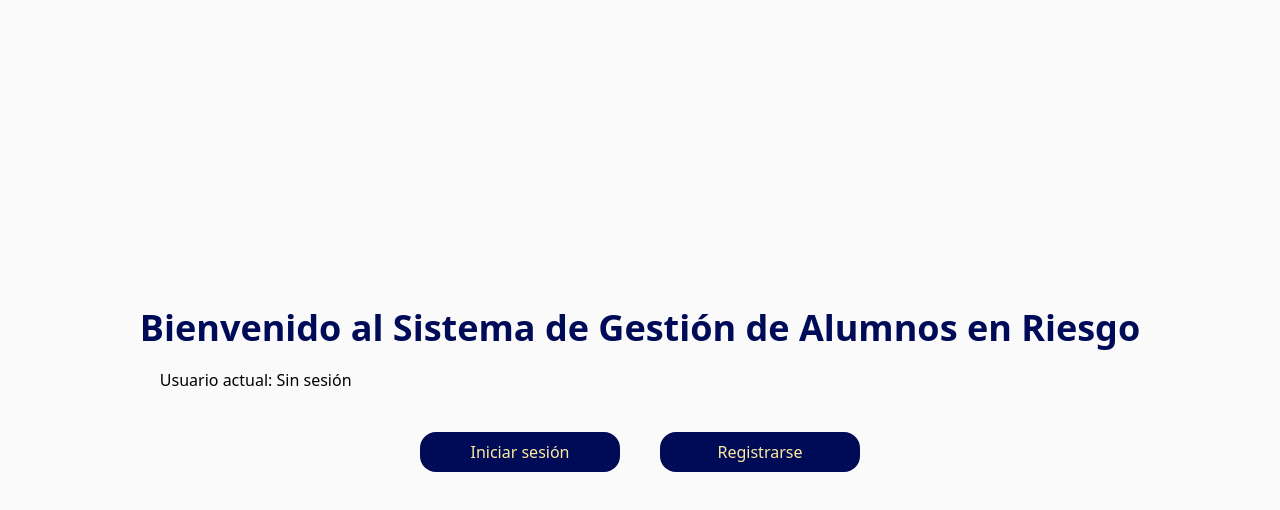
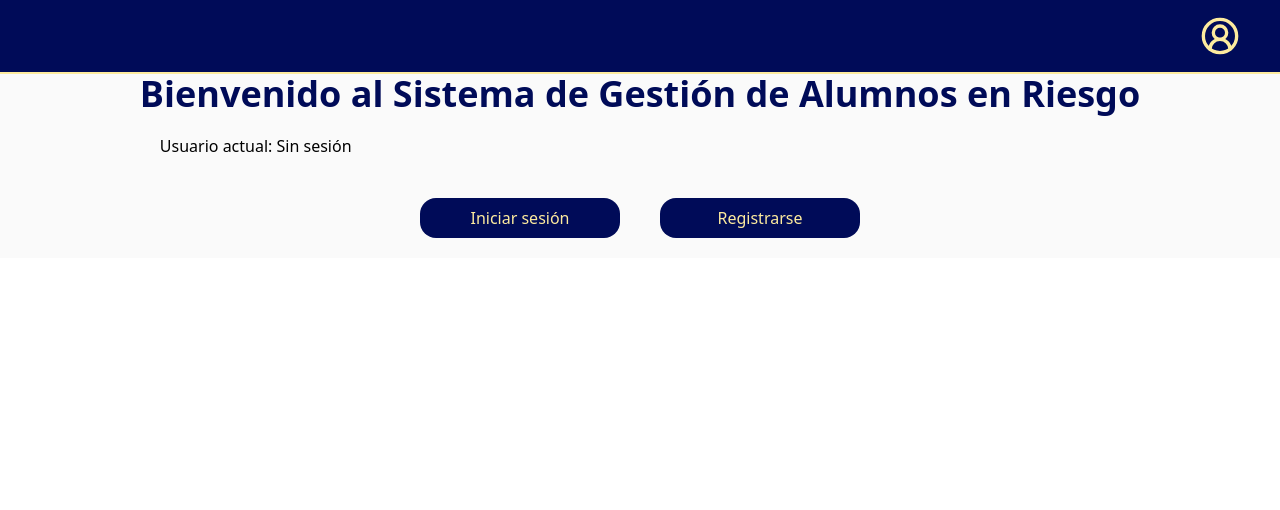
Before and after one commit to EddieReynosoR/SistemaAlumnosRiesgos, a React (Vite) app: page / in a window 1280 px wide. Shown: the top 510 px of the page. Built offline with nearby package versions, Linux system fonts and the light colour scheme; no server answers.

Commit message:
settings global

```diff
--- a/src/components/Settings.tsx
+++ b/src/components/Settings.tsx
@@ -1,5 +1,3 @@
-"use client";
-
 import { useEffect, useState } from "react";
 import {
   Dialog,
@@ -14,9 +12,10 @@ import { Label } from "@/components/ui/label";
 import supabase from "../utils/supabaseClient";
 import { useNavigate } from "react-router";
 import { enableAutomaticTTS, disableAutomaticTTS } from "../utils/ttsAuto";
+import { useSession } from "../context/SessionContext";
 
 export default function Settings() {
-
+  const { session } = useSession();
   const [section, setSection] = useState("accesibilidad");
   const [subSection, setSubSection] = useState<"pantalla" | "sonido">("pantalla");
 
@@ -300,15 +299,17 @@ export default function Settings() {
             >
               Accesibilidad
             </button>
+            {session?(
 
-            <button
+              <button
               onClick={() => handleSection("perfil")}
               className={`block px-4 py-2 rounded transition-colors duration-200 ${
                 PerfilActive ? "bg-neutral text-primary font-semibold shadow-md" : "hover:bg-neutral hover:text-primary"
-              }`}
-            >
+                }`}
+                >
               Perfil
             </button>
+            ):null}
 
           </aside>
 
--- a/src/pages/HomePage.tsx
+++ b/src/pages/HomePage.tsx
@@ -1,11 +1,16 @@
-import { Link} from "react-router-dom";
+import { Link } from "react-router-dom";
 import supabase from "../utils/supabaseClient";
 import { useSession } from "../context/SessionContext";
+import Settings from "@/components/Settings";
 
 const HomePage = () => {
   const { session } = useSession();
   return (
-    <main className=" bg-primary-foreground min-h-screen flex flex-col items-center justify-center">
+    <main className="min-h-screen">
+      <nav className="p-4 flex justify-end bg-primary text-neutral border-b-2 ">
+        <Settings />
+      </nav>
+      <div className=" bg-primary-foreground  flex flex-col items-center justify-center">
         <section className="">
           <h1 className="text-4xl font-bold mb-4 text-center text-primary">
             Bienvenido al Sistema de Gestión de Alumnos en Riesgo
@@ -14,9 +19,6 @@ const HomePage = () => {
           <div className="m-5 ">
             <p>Usuario actual: {session?.user.email || "Sin sesión"}</p>
           </div>
-
-
-
 
           {/* signup login */}
           <div className="flex justify-center gap-5">
@@ -54,9 +56,8 @@ const HomePage = () => {
             </button>
             </Link> */}
           </div>
-
-
         </section>
+      </div>
     </main>
   );
 };
--- a/src/pages/Pareto.tsx
+++ b/src/pages/Pareto.tsx
@@ -252,28 +252,28 @@ function Pareto() {
           <button
             onClick={exportAll}
             title="Exportar Todo (Atajo: Alt + T)"
-            className="cursor-pointer hover:border-2 hover:border-Primary hover:bg-Neutral hover:text-Primary bg-Primary text-Neutral rounded-2xl w-50 h-10 m-5 focus:outline-none focus:ring-4 focus:ring-blue-500 focus:border-transparent"
+            className="cursor-pointer hover:border-2 hover:border-primary hover:bg-neutral hover:text-primary bg-primary text-neutral rounded-2xl w-50 h-10 m-5 focus:outline-none focus:ring-4 focus:ring-blue-500 focus:border-transparent"
           >
             Exportar Todo
           </button>
           <button
             onClick={exportToExcelWithChart}
             title="Exportar Excel (Atajo: Alt + E)"
-            className="cursor-pointer hover:border-2 hover:border-Primary hover:bg-Neutral hover:text-Primary bg-Primary text-Neutral rounded-2xl w-50 h-10 m-5 focus:outline-none focus:ring-4 focus:ring-blue-500 focus:border-transparent"
+            className="cursor-pointer hover:border-2 hover:border-primary hover:bg-neutral hover:text-primary bg-primary text-neutral rounded-2xl w-50 h-10 m-5 focus:outline-none focus:ring-4 focus:ring-blue-500 focus:border-transparent"
           >
             Exportar Excel
           </button>
           <button
             onClick={exportToCSV}
             title="Exportar CSV (Atajo: Alt + C)"
-            className="cursor-pointer hover:border-2 hover:border-Primary hover:bg-Neutral hover:text-Primary bg-Primary text-Neutral rounded-2xl w-50 h-10 m-5 focus:outline-none focus:ring-4 focus:ring-blue-500 focus:border-transparent"
+            className="cursor-pointer hover:border-2 hover:border-primary hover:bg-neutral hover:text-primary bg-primary text-neutral rounded-2xl w-50 h-10 m-5 focus:outline-none focus:ring-4 focus:ring-blue-500 focus:border-transparent"
           >
             Exportar CSV
           </button>
           <button
             onClick={exportToPDF}
             title="Exportar PDF (Atajo: Alt + P)"
-            className="cursor-pointer hover:border-2 hover:border-Primary hover:bg-Neutral hover:text-Primary bg-Primary text-Neutral rounded-2xl w-50 h-10 m-5 focus:outline-none focus:ring-4 focus:ring-blue-500 focus:border-transparent"
+            className="cursor-pointer hover:border-2 hover:border-primary hover:bg-neutral hover:text-primary bg-primary text-neutral rounded-2xl w-50 h-10 m-5 focus:outline-none focus:ring-4 focus:ring-blue-500 focus:border-transparent"
           >
             Exportar PDF
           </button>
```
Also changed, not shown: 1 other file (tests, documents, lock files or other folders). Lines whose indentation alone changed are shown as unchanged.
